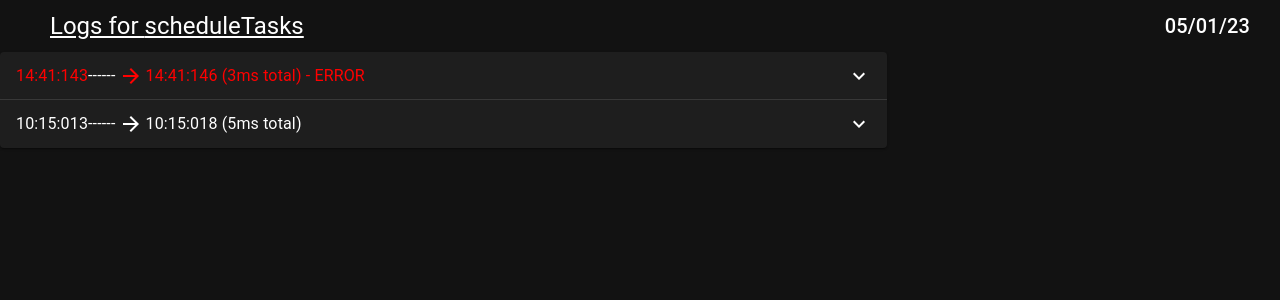
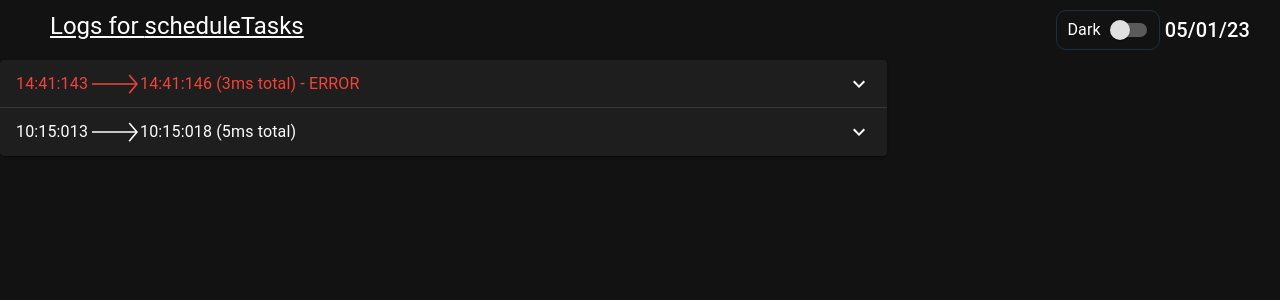
Before and after one commit to natanfudge/Loggy, a React (Vite) app in the folder client/: page / in a window 1280 px wide. Shown: the top 300 px of the page. Built offline with nearby package versions, Linux system fonts and the light colour scheme.

Commit message:
add light theme

```diff
--- a/client/src/App.css
+++ b/client/src/App.css
@@ -7,3 +7,5 @@
 /*tr:nth-child(even) {*/
 /*    background-color: #656464;*/
 /*}*/
+
+.st0{fill:none;stroke:#000000;stroke-width:7;}
--- a/client/src/ui/App.tsx
+++ b/client/src/ui/App.tsx
@@ -1,4 +1,4 @@
-import React, {Fragment, useEffect, useRef, useState} from 'react'
+import React, {Fragment, useState} from 'react'
 import '../App.css'
 import {
     DetailLog,
@@ -11,79 +11,92 @@ import {
     MessageLog,
     parseLogEvents
 } from "../core/Logs";
-import {Column, recordToArray, Row, StringMap} from "./Utils";
-import {Dayjs} from "dayjs";
+import {addAlphaToColor, Column, dayToString, Row, timeToString} from "./Utils";
 import {
     Accordion,
     AccordionDetails,
     AccordionSummary,
     createTheme,
-    CssBaseline,
-    Divider,
-    Paper,
-    Table,
-    TableBody,
-    TableCell,
-    tableCellClasses,
-    TableContainer,
-    TableRow,
+    CssBaseline, Switch,
+    Theme as MaterialUiTheme,
     ThemeProvider,
-    Typography
+    Typography,
+    useTheme
 } from "@mui/material";
-import {ArrowDownward, ArrowForward, ExpandMore} from "@mui/icons-material";
+import {ArrowForward, ExpandMore} from "@mui/icons-material";
 import "../extensions/ExtensionsImpl"
 import styled from "@emotion/styled";
-import {Colors} from "./Colors";
-import textColor = Colors.textColor;
+import {KeyValueTable} from "./KeyValueTable";
+import {LongRightArrow} from "./LongRightArrow";
+
 
 export function AppWrapper() {
+    const [isDark,setIsDark] = useState<boolean>(true)
     const darkTheme = createTheme({
         palette: {
-            mode: 'dark',
+            mode: isDark? 'dark' : "light",
         },
     });
 
     return <ThemeProvider theme={darkTheme}>
         <CssBaseline/>
-        <App/>
+        <App setThemeDark={setIsDark} isDark={isDark}/>
     </ThemeProvider>
 }
 
-function LogsTitle(endpoint: string, day: string) {
+function LogsTitle(props: {endpoint: string, day: string, isDark: boolean, setThemeDark: (isDark: boolean) => void}) {
     return <Row style={{padding: 10, paddingLeft: 50}}>
         <Typography style={{textDecoration: "underline"}} variant={"h5"}>
-            Logs for {endpoint}<br/>
+            Logs for {props.endpoint}<br/>
         </Typography>
         <div style={{flexGrow: 1}}/>
-        <Typography variant={"h6"} style={{paddingRight: 20}}>
-            {day}
+
+        <ThemeSwitch isDark={props.isDark} setThemeDark={props.setThemeDark}/>
+        <Typography variant={"h6"} style={{paddingRight: 20, alignSelf: "center"}}>
+            {props.day}
         </Typography>
     </Row>;
 }
 
 
-
-
-function App() {
+function App(props: {isDark: boolean, setThemeDark: (isDark: boolean) => void}) {
     const logs = parseLogEvents(json)
     const endpoint = logs[0].name
     const day = dayToString(logs[0].startTime)
 
-
     return <div>
-        {LogsTitle(endpoint, day)}
+        <LogsTitle endpoint={endpoint} day={day} isDark={props.isDark} setThemeDark={props.setThemeDark}/>
 
         <Column style={{width: "fit-content"}}>
             {logs.map((l, i) => <LogEventAccordion key={i} log={l}/>)}
         </Column>
     </div>
-
 }
 
+function ThemeSwitch(props: {isDark: boolean, setThemeDark: (isDark: boolean) => void}) {
+    return <ThemeBorder>
+        <Typography style = {{alignSelf: "center"}}>
+            {props.isDark? "Dark" : "Light"}
+        </Typography>
+        <Switch checked = {!props.isDark} onChange = {(event, checked) => {
+            props.setThemeDark(!checked)
+        }}/>
+    </ThemeBorder>
+}
+
+const ThemeBorder = styled(Row)(({theme}) => ({
+    border: `1px solid ${addAlphaToColor(theme.palette.primary.dark, 0.2)}`,
+   paddingLeft: "10px",
+    marginRight: "5px",
+    borderRadius: "10px"
+}));
+
+
 function LogEventAccordion({log}: { log: LogEvent }) {
+    const theme = useTheme();
     const errored = log.logs.some(l => isErrorLog(l))
     const erroredSuffix = errored ? " - ERROR" : ""
-    const textColor = errored ? "red" : undefined
+    const textColor = errored ? theme.palette.error.main : theme.palette.text.primary
     return <Accordion style={{width: "100%"}} defaultExpanded={false}>
         <AccordionSummary
             expandIcon={<ExpandMore/>}
@@ -95,8 +108,7 @@ function LogEventAccordion({log}: { log: LogEvent }) {
                     <Typography style={{color: textColor}}>
                         {timeToString(log.startTime)}
                     </Typography>
-                    {"  ------"}
-                    <ArrowForward style={{alignSelf: "center", marginLeft: 4, marginRight: 2, color: textColor}}/>
+                    <LongRightArrow style = {{height: "20px", width: "46px", marginLeft: 4, marginRight: 2, alignSelf: "center"}} color={textColor}/>
                     <Typography style={{color: textColor}}>
                         {timeToString(log.endTime) + ` (${log.endTime.millisecond() - log.startTime.millisecond()}ms total)` + erroredSuffix}
                     </Typography>
@@ -109,7 +121,6 @@ function LogEventAccordion({log}: { log: LogEvent }) {
         </AccordionDetails>
     </Accordion>
 }
-
 
 
 function LogEventContent({log}: { log: LogEvent }) {
@@ -129,21 +140,21 @@ function LogErrorUi({log}: { log: LogEvent }) {
     if (errors.isEmpty()) return <Fragment/>
 
     return <Column style={{paddingTop: 10}}>
-        <Typography variant="h5" style={{color: "red", textDecoration: "underline"}}>
+        <ErrorTitle variant="h5">
             Errors
-        </Typography>
+        </ErrorTitle>
         <span style={{paddingLeft: 20}}>
-            {errors.map(error =>
-                <span style={{color: "red"}}>
+            {errors.map((error, i) =>
+                <ErrorContent key={i}>
                     <span style={{textDecoration: "underline"}}>{error.message}</span><br/>
                     <Column style={{paddingLeft: 20}}>
                         {error.exception.stacktrace.split("\n").map((line, i) => <span
-                            style={{paddingLeft: i == 0 ? 0 : 20}}>
+                            style={{paddingLeft: i == 0 ? 0 : 20}} key = {i}>
                             {line}
                         </span>)}
                     </Column>
 
-            </span>)
+                </ErrorContent>)
             }
         </span>
 
@@ -151,94 +162,13 @@ function LogErrorUi({log}: { log: LogEvent }) {
 }
 
 
-function KeyValueTable({details}: { details: StringMap }) {
-    return <TableContainer component={Paper} style={{height: "fit-content", width: "unset"}}>
-        <Table>
-            <TableBody>
-                {recordToArray(details, (name, detail, index) => {
-                    const dividerColor = index % 2 == 1 ? Colors.grayDivider : Colors.grayDividerContrast
-                    const bottomDividerBorder = `1px solid ${dividerColor}`
-                    const topDividerBorder = index === 0 ? `1px solid ${Colors.grayDivider}` : undefined
-                    return <StyledTableRow key={name}>
-                        <StyledTableCell style={{borderRight: `1px solid ${primaryColor}`}}>{name}</StyledTableCell>
-                        <StyledTableCell>{String(detail)}</StyledTableCell>
-
-                        {/*<tr>*/}
-                        {/*    <td style={{*/}
-                        {/*        fontWeight: "bold", padding: 7, borderRight: `1px solid ${primaryColor}`,*/}
-                        {/*        borderBottom: bottomDividerBorder, borderTop: topDividerBorder,*/}
-                        {/*        borderLeft: `1px solid ${Colors.grayDivider}`*/}
-                        {/*    }}>{name}</td>*/}
-                        {/*    <td style={{*/}
-                        {/*        padding: 7,*/}
-                        {/*        borderBottom: bottomDividerBorder,*/}
-                        {/*        borderTop: topDividerBorder,*/}
-                        {/*        borderRight: `1px solid ${Colors.grayDivider}`*/}
-                        {/*    }}>{String(detail)}</td>*/}
-                        {/*</tr>*/}
-                    </StyledTableRow>
-                })}
-            </TableBody>
-        </Table>
-
-
-    </TableContainer>
-}
-
-function KeyValueTableOld({details}: { details: StringMap }) {
-    return <Column style={{marginTop: 5}}>
-        <table style={{borderSpacing: 0}}>
-            <tbody>
-            {recordToArray(details, (name, detail, index) => {
-                const dividerColor = index % 2 == 1 ? Colors.grayDivider : Colors.grayDividerContrast
-                const bottomDividerBorder = `1px solid ${dividerColor}`
-                const topDividerBorder = index === 0 ? `1px solid ${Colors.grayDivider}` : undefined
-                return <Fragment key={name}>
-                    <tr>
-                        <td style={{
-                            fontWeight: "bold", padding: 7, borderRight: `1px solid ${primaryColor}`,
-                            borderBottom: bottomDividerBorder, borderTop: topDividerBorder,
-                            borderLeft: `1px solid ${Colors.grayDivider}`
-                        }}>{name}</td>
-                        <td style={{
-                            padding: 7,
-                            borderBottom: bottomDividerBorder,
-                            borderTop: topDividerBorder,
-                            borderRight: `1px solid ${Colors.grayDivider}`
-                        }}>{String(detail)}</td>
-                    </tr>
-                </Fragment>
-            })}
-            </tbody>
-        </table>
-
-
-    </Column>
-}
-
-
-const StyledTableCell = styled(TableCell)(({theme}) => ({
-    [`&.${tableCellClasses.head}`]: {
-        // @ts-ignore
-        backgroundColor: theme.palette.common.black,
-        // @ts-ignore
-        color: theme.palette.common.white,
-    },
-    [`&.${tableCellClasses.body}`]: {
-        fontSize: 14,
-    },
-
+const ErrorTitle = styled(Typography)(({theme}) => ({
+    color: theme.palette.error.main,
+    textDecoration: "underline"
 }));
 
-const StyledTableRow = styled(TableRow)(({theme}) => ({
-    '&:nth-of-type(odd)': {
-        // @ts-ignore
-        backgroundColor: theme.palette.action.hover,
-    },
-    // hide last border
-    '&:last-child td, &:last-child th': {
-        border: 0,
-    },
+const ErrorContent = styled("span")(({theme}) => ({
+    color: theme.palette.error.main,
 }));
 
 
@@ -249,55 +179,36 @@ function LogLinesUi({logs}: { logs: LogLine[] }) {
     return <Row>
         <KeyValueTable details={details.toRecord(l => [l.key, l.value])}/>
         <Column style={{paddingLeft: 20, paddingTop: 10}}>
-            {messages.map(m => <MessageLogUi message={m}/>)}
+            {messages.map((m, i) => <MessageLogUi key = {i} message={m}/>)}
         </Column>
     </Row>
 }
 
+const SubtitleText = styled(Typography)(({theme}) => ({
+    color: theme.palette.text.disabled,
+    paddingRight: 5,
+    alignSelf: "center"
+}));
 
 function MessageLogUi({message}: { message: MessageLog }) {
-    const color = message.severity === "Error" ? "red" : message.severity === "Warn" ? "yellow" : textColor
+    const theme = useTheme()
+    const color = message.severity === "Error" ? theme.palette.error.main
+        : message.severity === "Warn" ? theme.palette.warning.main : theme.palette.text.primary
     return <Row>
-        <Typography variant={"subtitle2"} style={{paddingRight: 5, color: Colors.grayedOutText, alignSelf: "center"}}>
+        <SubtitleText variant={"subtitle2"}>
             {timeToString(message.time) + " "}
-        </Typography>
+        </SubtitleText>
         <span style={{color: color}}>
             {message.message}
         </span>
     </Row>
 }
 
-function dateToString(date: Dayjs): string {
-    return `${dayToString(date)} ${timeToString(date)}`
+declare module '@emotion/react' {
+    export interface Theme extends MaterialUiTheme {
+
+    }
 }
-
-function dayToString(date: Dayjs): string {
-    return `${twoChars(date.day())}/${twoChars(date.month() + 1)}/${twoChars(date.year())}`
-}
-
-function timeToString(date: Dayjs): string {
-    return `${simpleTimeToString(date)}:${threeChars(date.millisecond())}`
-}
-
-function simpleTimeToString(date: Dayjs): string {
-    return `${twoChars(date.hour())}:${twoChars(date.minute())}`
-}
-
-function twoChars(number: number): string {
-    const str = String(number)
-    if (str.length == 1) return `0${str}`
-    else return str.substring(str.length - 2, str.length)
-}
-
-function threeChars(number: number): string {
-    const str = String(number)
-    if (str.length == 1) return `00${str}`
-    if (str.length == 2) return `0${str}`
-    else return str
-}
-
-export const primaryColor = "#90caf9"
-
 export default App
 const json = `[{
     "name": "scheduleTasks",
--- /dev/null
+++ b/client/src/ui/KeyValueTable.tsx
@@ -0,0 +1,44 @@
+import {recordToArray, StringMap} from "./Utils";
+import {Paper, styled, Table, TableBody, TableCell, tableCellClasses, TableContainer, TableRow} from "@mui/material";
+import React from "react";
+
+export function KeyValueTable({details}: { details: StringMap }) {
+    return <TableContainer component={Paper} style={{height: "fit-content", width: "unset"}}>
+        <Table>
+            <TableBody>
+                {recordToArray(details, (name, detail) => {
+                    return <StyledTableRow key={name}>
+                        <LeftmostStyledTableCell>{name}</LeftmostStyledTableCell>
+                        <StyledTableCell>{String(detail)}</StyledTableCell>
+                    </StyledTableRow>
+                })}
+            </TableBody>
+        </Table>
+
+
+    </TableContainer>
+}
+
+export const StyledTableCell = styled(TableCell)(({theme}) => ({
+    [`&.${tableCellClasses.head}`]: {
+        backgroundColor: theme.palette.common.black,
+        color: theme.palette.common.white,
+    },
+    [`&.${tableCellClasses.body}`]: {
+        fontSize: 14,
+    },
+
+}));
+export const LeftmostStyledTableCell = styled(StyledTableCell)(({theme}) => ({
+    borderRight: `1px solid ${theme.palette.primary.main}`
+}));
+
+export const StyledTableRow = styled(TableRow)(({theme}) => ({
+    '&:nth-of-type(odd)': {
+        backgroundColor: theme.palette.action.hover,
+    },
+    // hide last border
+    '&:last-child td, &:last-child th': {
+        borderBottom: 0,
+    },
+}));
--- /dev/null
+++ b/client/src/ui/LongRightArrow.tsx
@@ -0,0 +1,14 @@
+import {CSSProperties} from "react";
+
+export function LongRightArrow(props: {color?: string, style?: CSSProperties}) {
+    const color = props.color ?? "#000000"
+    const style = props.style ?? {}
+    console.log("Color: " + color)
+    return <svg style = {style} version="1.1" id="Layer_1" xmlns="http://www.w3.org/2000/svg"
+                x="0px" y="0px"
+                viewBox="0 0 201.8 85.2"  xmlSpace="preserve">
+        <polyline style = {{stroke: color, fill:"none",strokeWidth:7}} className="st0" points="163.1,2.8 197.1,42.8 163.1,82.8 "/>
+        <line  style = {{stroke: color, fill:"none",strokeWidth:7}} className="st0" x1="0" y1="42.8" x2="195.3" y2="42.8"/>
+</svg>
+
+}
--- a/client/src/ui/Utils.tsx
+++ b/client/src/ui/Utils.tsx
@@ -1,5 +1,6 @@
 import React from "react";
 import styled from "@emotion/styled";
+import {Dayjs} from "dayjs";
 
 export const Row = styled.div`
     display: flex;
@@ -21,3 +22,39 @@ export function typedKeys<K extends TsKey, V>(object: Record<K, V>): K[] {
 }
 
 export type TsKey = string | number | symbol
+
+export function timeToString(date: Dayjs): string {
+    return `${simpleTimeToString(date)}:${threeChars(date.millisecond())}`
+}
+
+export function simpleTimeToString(date: Dayjs): string {
+    return `${twoChars(date.hour())}:${twoChars(date.minute())}`
+}
+
+export function twoChars(number: number): string {
+    const str = String(number)
+    if (str.length == 1) return `0${str}`
+    else return str.substring(str.length - 2, str.length)
+}
+
+export function threeChars(number: number): string {
+    const str = String(number)
+    if (str.length == 1) return `00${str}`
+    if (str.length == 2) return `0${str}`
+    else return str
+}
+
+export function dayToString(date: Dayjs): string {
+    return `${twoChars(date.day())}/${twoChars(date.month() + 1)}/${twoChars(date.year())}`
+}
+
+export function addAlphaToColor(color: string, alpha: number): string {
+    if (!color) return '';
+    if (!color.startsWith('#')) return color;
+
+    const r = parseInt(color.substring(1, 3), 16);
+    const g = parseInt(color.substring(3, 5), 16);
+    const b = parseInt(color.substring(5, 7), 16);
+
+    return `rgba(${r}, ${g}, ${b}, ${alpha})`;
+}
```
Also changed, not shown: client/src/assets/long_right_arrow.svg (added).
